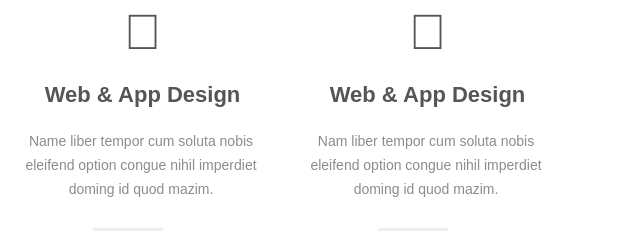
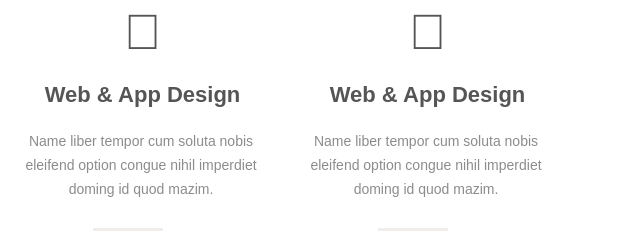
Before and after one commit to SabbirHasan280/bootstarp-project, a plain HTML site: page index.html in a window 1280 px wide. Shown: the part 1180-1431 px from the top of the page, 640-1280 px from the left. Drawn offline with Linux system fonts and the light colour scheme; files whose address does not match are found by name.

Commit message:
last line add

```diff
--- a/index.html
+++ b/index.html
@@ -153,7 +153,7 @@
               <i class="fa fa-pencil" aria-hidden="true"></i>
               <h2>Web & App Design</h2>
               <p>
-                Nam liber tempor cum soluta nobis eleifend option congue nihil
+                Name liber tempor cum soluta nobis eleifend option congue nihil
                 imperdiet doming id quod mazim.
               </p>
             </div>
```
